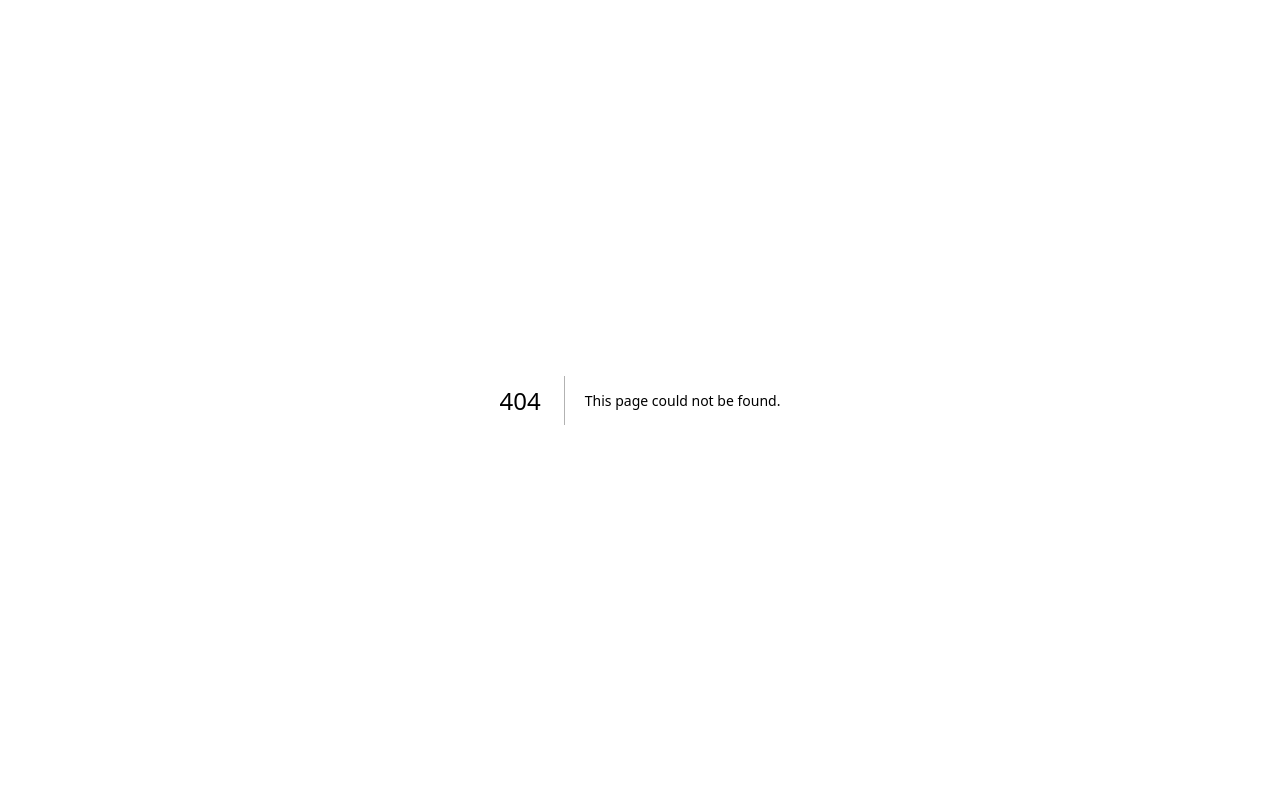
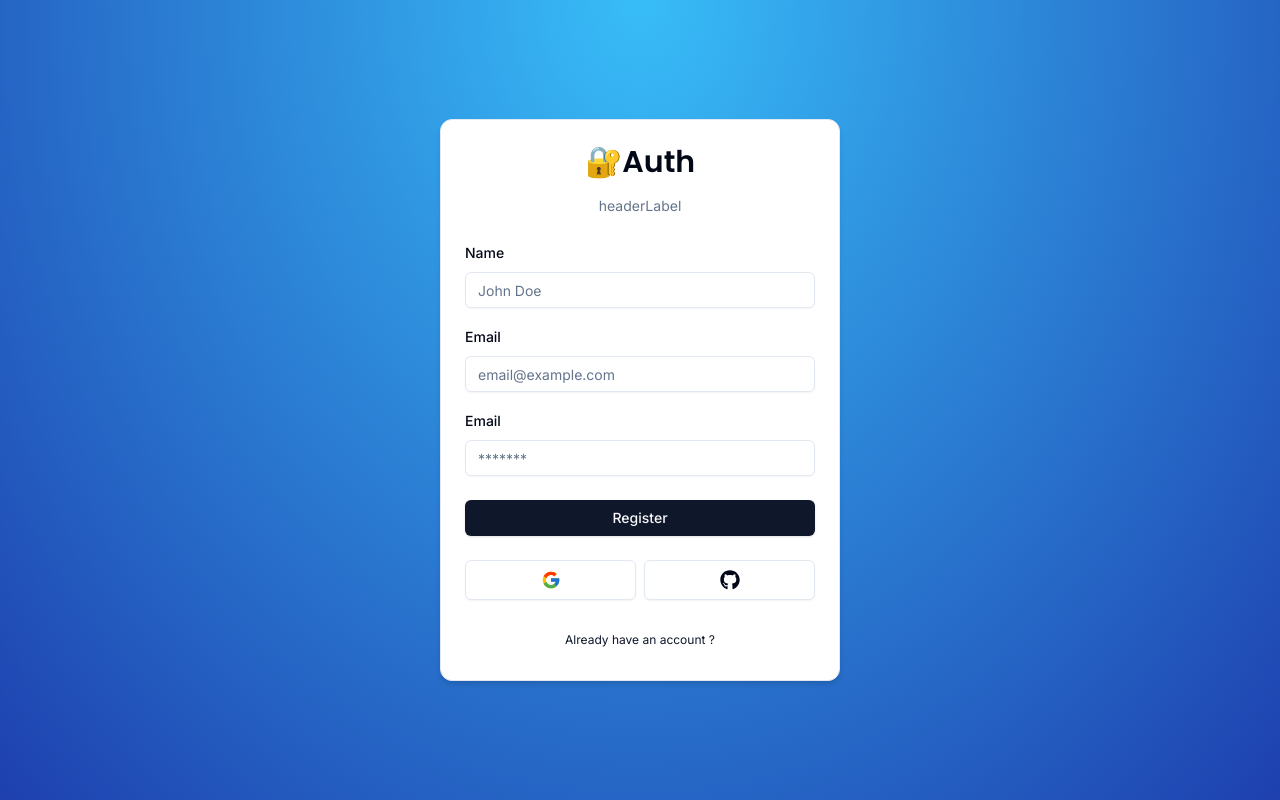
Before and after one commit to Jisap/Next14-Auth-V5, a Next.js app: page /auth/register in a window 1280 px wide. Before the commit this address had no page. Built offline with nearby package versions, Linux system fonts and the light colour scheme.

Commit message:
registerForm

```diff
--- /dev/null
+++ b/app/auth/register/page.tsx
@@ -0,0 +1,11 @@
+
+import { RegisterForm } from "@/components/auth/register-form"
+
+
+const RegisterPage = () => {
+  return (
+    <RegisterForm />
+  )
+}
+
+export default RegisterPage
--- /dev/null
+++ b/components/auth/register-form.tsx
@@ -0,0 +1,135 @@
+"use client"
+
+import { zodResolver } from "@hookform/resolvers/zod";
+import {
+  Form,
+  FormControl,
+  FormField,
+  FormItem,
+  FormLabel,
+  FormMessage,
+} from "@/components/ui/form";
+import { CardWrapper } from "./card-wrapper";
+import { useForm } from "react-hook-form";
+import * as z from "zod";
+import { RegisterSchema } from "@/schemas";
+import { Input } from "../ui/input";
+import { Button } from "../ui/button";
+import { FormError } from "../form-error";
+import { FormSuccess } from "../form-success";
+import { login } from "@/actions/login";
+import { useState, useTransition } from "react";
+
+
+export const RegisterForm = () => {
+
+  const [error, setError] = useState<string | undefined>("");
+  const [success, setSuccess] = useState<string |undefined>("")
+  const [isPending, startTransition] = useTransition();
+
+  const form = useForm<z.infer<typeof RegisterSchema>>({ // Se utiliza useForm de react-hook-form para inicializar el formulario.
+    resolver: zodResolver(RegisterSchema),               // Se proporciona el esquema de validación (LoginSchema)
+    defaultValues: {                                  // y los valores predeterminados para los campos del formulario (email y password).
+      email: "",
+      password: "",
+      name: ""
+    }
+  });
+
+  const onSubmit = (values: z.infer<typeof RegisterSchema>) => {
+    setError("");
+    setSuccess("");
+
+    startTransition(() => {
+      login(values)
+        .then((data) => {
+          setError(data.error)
+          setSuccess(data.success)
+        })
+    })
+  };
+
+  return (
+    <CardWrapper
+      headerLabel="Create an account"
+      backButtonLabel="Already have an account ?"
+      backButtonHref="/auth/login"
+      showSocial
+    >
+      {/* Se utiliza el componente Form de shadcn al cual se le pasa la configuración de form de react-hook-form */}
+      <Form {...form}>
+        <form
+          onSubmit={form.handleSubmit(onSubmit)}
+          className="space-y-6"
+        >
+          <div className="space-y-4">
+            <FormField
+              control={form.control}
+              name="name"
+              render={({ field }) => (
+                <FormItem>
+                  <FormLabel>Name</FormLabel>
+                  <FormControl>
+                    <Input
+                      {...field}
+                      disabled={isPending}
+                      placeholder="John Doe"
+                    />
+                  </FormControl>
+                  <FormMessage />
+                </FormItem>
+              )}
+            />
+            <FormField
+              control={form.control}
+              name="email"
+              render={({field}) => (
+                <FormItem>
+                  <FormLabel>Email</FormLabel>
+                  <FormControl>
+                    <Input
+                      {...field}
+                      disabled={isPending}
+                      placeholder="email@example.com"
+                      type="email"
+                    />
+                  </FormControl>
+                  <FormMessage />
+                </FormItem>
+              )}
+            />
+            <FormField
+              control={form.control}
+              name="password"
+              render={({ field }) => (
+                <FormItem>
+                  <FormLabel>Email</FormLabel>
+                  <FormControl>
+                    <Input
+                      {...field}
+                      disabled={isPending}
+                      placeholder="*******"
+                      type="password"
+                    />
+                  </FormControl>
+                  <FormMessage />
+                </FormItem>
+              )}
+            />
+          </div>
+
+          <FormError message={error} />
+          <FormSuccess message={success} />
+
+          <Button
+            disabled={isPending}
+            type="submit"
+            className="w-full"
+          >
+            Register
+          </Button>
+        </form>
+      </Form>
+    </CardWrapper>
+  )
+}
--- a/schemas/index.ts
+++ b/schemas/index.ts
@@ -7,4 +7,16 @@
   password: z.string().min(1, {
     message: "Password is required",
   }),
+});
+
+export const RegisterSchema = z.object({
+  email: z.string().email({
+    message: "Email is required",
+  }),
+  password: z.string().min(6, {
+    message: "Minimium 6 characters required",
+  }),
+  name: z.string().min(1, {
+    message: "Name is required",
+  })
 })
```
